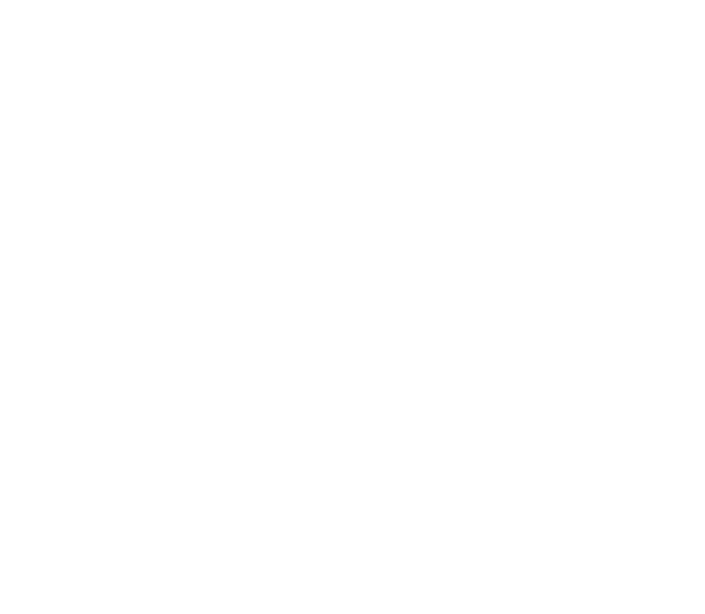
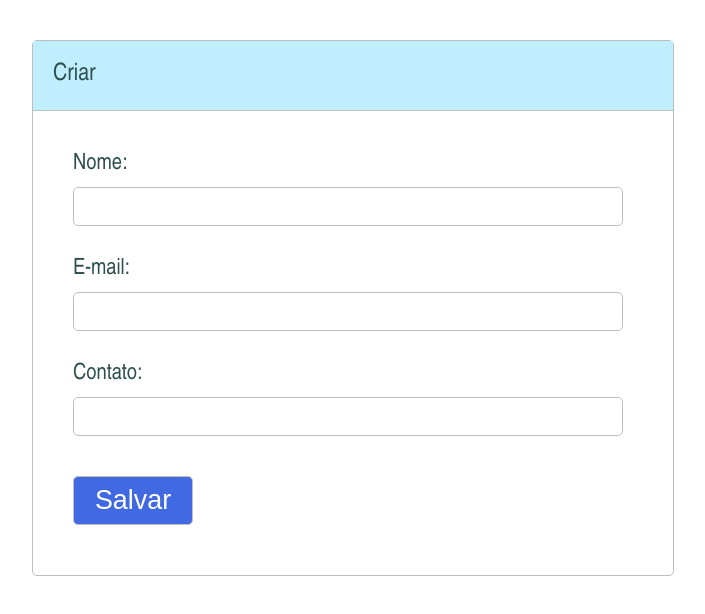
Before and after one commit to Eduardo-ops/crud-javascript, a plain HTML site: page index.html in a window 1280 px wide. Shown: the whole page, without its empty margins (287-992 px from the left). Drawn offline with Linux system fonts and the light colour scheme.

Commit message:
Html reestruturado

```diff
--- a/index.html
+++ b/index.html
@@ -6,10 +6,40 @@
     <meta charset="UTF-8">
     <meta http-equiv="X-UA-Compatible" content="IE=edge">
     <meta name="viewport" content="width=device-width, initial-scale=1.0">
+    <link rel="stylesheet" type="text/css" href="./src/css/style.css">
 </head>
 
 <body>
 
+    <div id="main">
+
+        <div id="titulo-topo">
+            <p>Criar</p>
+        </div>
+
+        <div id="formulario">
+            <form>
+                <fieldset>
+                    <div>
+                        <label for="nome">Nome:</label><br>
+                        <input type="text" name="nome" id="nome">
+                    </div>
+                    <div>
+                        <label for="email">E-mail:</label><br>
+                        <input type="text" name="email" id="email">
+                    </div>
+                    <div>
+                        <label for="contato">Contato:</label><br>
+                        <input type="text" name="contato" id="contato">
+                    </div>
+
+                    <input class="submit" type="submit" value="Salvar">
+                </fieldset>
+            </form>
+        </div>
+
+    </div>
+
 </body>
 
 </html>
--- a/src/css/style.css
+++ b/src/css/style.css
@@ -0,0 +1,63 @@
+*{
+    margin: 0;
+    padding: 0;
+}
+
+/* Elemento com id "main" */
+#main{
+    border: 1px solid #BEBEBE;
+    border-radius: 5px;
+    margin: 0 auto;
+    margin-top: 40px;
+    width: 50%;
+
+}
+
+/* Elemento com id "titulo-topo" */
+#titulo-topo{
+    border-bottom: 1px solid #BEBEBE;
+    background: #BFEFFF;
+    padding: 20px;
+}
+
+/* Elemento <p> dentro de elemento com id "titulo-topo" */
+#titulo-topo p{
+    font-family: Arial Narrow, sans-serif;
+    font-size: 1.5em;
+    color: #2F4F4F;
+}
+
+/* Elemento <fieldset> formatado com estilo css */
+fieldset{
+    border: none;
+}
+
+/* Elemento com id "formulario" */
+#formulario{
+    margin: 40px;
+    font-size: 1.4em;
+    color: #2F4F4F;
+    font-family: Arial Narrow, sans-serif;
+}
+
+/* Elemento <input> formatado com estilo css */
+input{
+    border: 1px solid #BEBEBE;
+    border-radius: 5px;
+    outline-color: #BCD2EE;
+    margin: 10px 0 30px 0;
+    padding: 8px;
+    color: #2F4F4F;
+    width: 95%;
+    font-size: 0.8em;
+}
+
+/* Elemento <input> com classe "submit" */
+input.submit{
+    background: #4169E1;
+    margin-bottom: 10px;
+    color: #fff;
+    font-size: 1.2em;
+    width: 120px;
+    cursor: pointer;
+}
```
